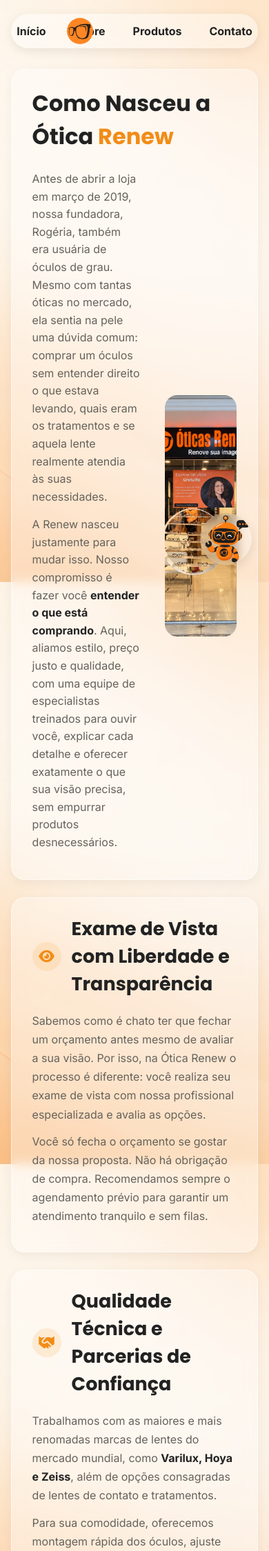
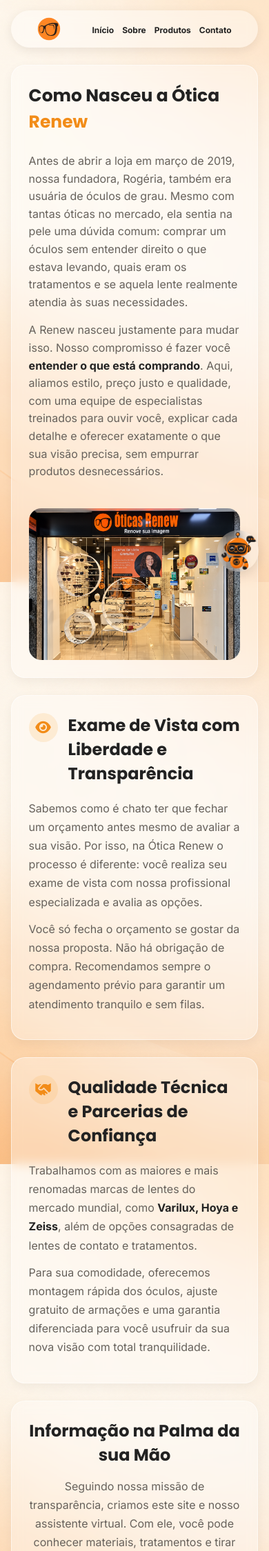
Before and after one commit to AndrezzaC/otica-renew-chatbot, a Python web app: template templates/sobre.html in a window 390 px wide. Shown: the top 2249 px of the page at 69% size. Run offline with Jinja, Linux system fonts and the light colour scheme; the template is opened without the code that fills it, so the values that code supplies are empty; some libraries are stand-ins or nearby versions.

Commit message:
style: adiciona responsividade para dispositivos móveis

```diff
--- a/static/css/style.css
+++ b/static/css/style.css
@@ -866,3 +866,242 @@ footer {
 footer p {
     margin: 0;
 }
+
+/* responsividade */
+
+@media (max-width: 768px) {
+
+    body {
+        overflow-x: hidden;
+    }
+
+    header {
+        width: 90%;
+        margin: 15px auto;
+        padding: 12px 20px;
+        top: 15px;
+    }
+
+    header h1 {
+        position: static;
+    }
+
+    header h1 img {
+        width: 38px;
+    }
+
+    nav ul {
+        gap: 18px;
+    }
+
+    nav a {
+        font-size: 14px;
+    }
+
+    main {
+        width: 90%;
+        margin: 25px auto;
+    }
+
+    /* home */
+
+    .hero-inicio {
+        grid-template-columns: 1fr;
+        height: auto;
+    }
+
+    .hero-conteudo {
+        padding: 30px;
+    }
+
+    .hero-inicio h2 {
+        font-size: 30px;
+    }
+
+    .hero-imagem {
+        height: 280px;
+        padding: 0 6px 6px;
+    }
+
+    .hero-imagem img {
+        mask-image: none;
+    }
+
+    .solucoes-cards {
+        flex-direction: column;
+    }
+
+    .horario-inicio {
+        align-items: flex-start;
+    }
+
+    /* sobre */
+
+    .sobre-historia-conteudo {
+        grid-template-columns: 1fr;
+        gap: 25px;
+    }
+
+    .sobre-historia-imagem {
+        height: 260px;
+    }
+
+    .sobre-historia h2 {
+        font-size: 28px;
+    }
+
+    .sobre-titulo {
+        align-items: flex-start;
+    }
+
+    .diferencial-exame h2,
+    .nossos-servicos h2,
+    .sobre-chatbot h2 {
+        font-size: 24px;
+    }
+
+    /* produtos */
+
+    .produtos-cards {
+        grid-template-columns: 1fr;
+    }
+
+    .produtos-secao h2 {
+        font-size: 28px;
+    }
+
+    .produto-chatbot-chamado {
+        padding: 25px 20px;
+    }
+
+    .produto-chatbot-chamado h2 {
+        font-size: 25px;
+    }
+
+    /* contato */
+
+    .contato-introducao h2 {
+        font-size: 30px;
+    }
+
+    .chatbot-acesso-rapido {
+        flex-direction: column;
+        text-align: center;
+        gap: 15px;
+    }
+
+    .canais-cards {
+        grid-template-columns: 1fr;
+    }
+
+    .canais-atendimento > h2 {
+        font-size: 28px;
+    }
+
+    /* geral */
+
+    footer {
+        padding: 20px;
+        text-align: center;
+    }
+
+    .chatbot-flutuante {
+        width: 65px;
+        height: 65px;
+        right: 18px;
+        bottom: 18px;
+    }
+
+    .chatbot-flutuante img {
+        width: 65px;
+        height: 65px;
+    }
+}
+
+
+@media (max-width: 480px) {
+
+    header {
+        width: 92%;
+        padding: 10px 15px;
+    }
+
+    header h1 img {
+        width: 34px;
+    }
+
+    nav ul {
+        gap: 12px;
+    }
+
+    nav a {
+        font-size: 12px;
+    }
+
+    main {
+        width: 92%;
+    }
+
+    .hero-conteudo {
+        padding: 25px;
+    }
+
+    .hero-inicio h2 {
+        font-size: 26px;
+    }
+
+    .hero-inicio > .hero-conteudo > p:first-of-type {
+        font-size: 18px;
+    }
+
+    .hero-imagem {
+        height: 220px;
+    }
+
+    .horario-inicio {
+        flex-direction: column;
+    }
+
+    .sobre-historia,
+    .diferencial-exame,
+    .nossos-servicos,
+    .sobre-chatbot {
+        padding: 25px;
+    }
+
+    .sobre-historia h2 {
+        font-size: 25px;
+    }
+
+    .sobre-historia-imagem {
+        height: 220px;
+    }
+
+    .contato-introducao h2 {
+        font-size: 27px;
+    }
+
+    .chatbot-acesso-rapido {
+        padding: 25px;
+    }
+
+    .produtos-secao h2 {
+        font-size: 26px;
+    }
+
+    .produto-chatbot-chamado h2 {
+        font-size: 23px;
+    }
+
+    .chatbot-flutuante {
+        width: 60px;
+        height: 60px;
+        right: 15px;
+        bottom: 15px;
+    }
+
+    .chatbot-flutuante img {
+        width: 60px;
+        height: 60px;
+    }
+}
```
